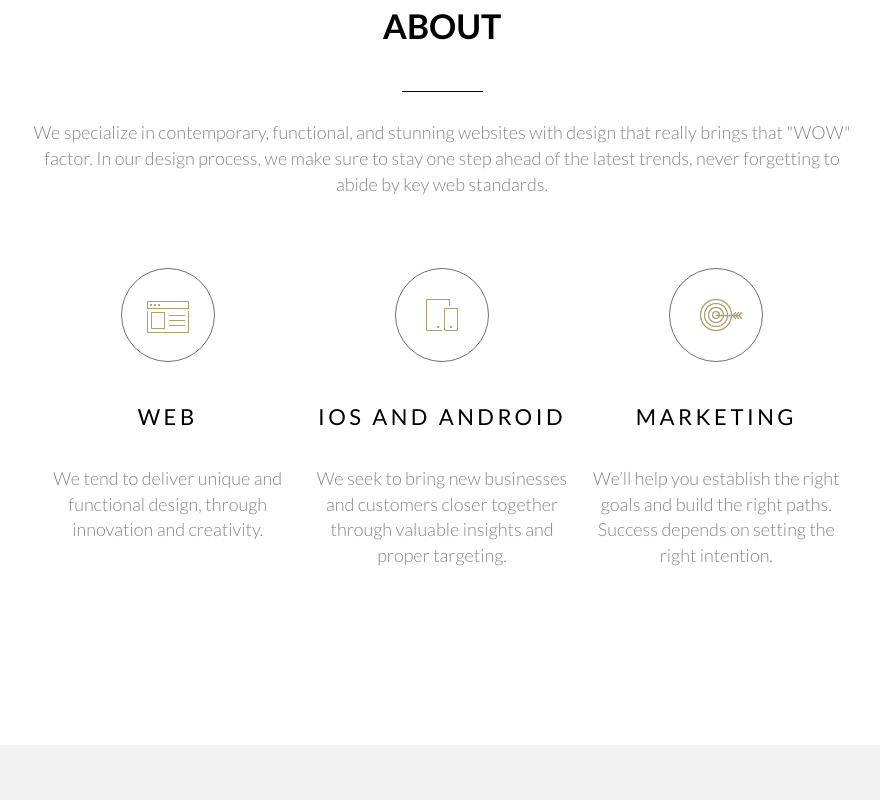
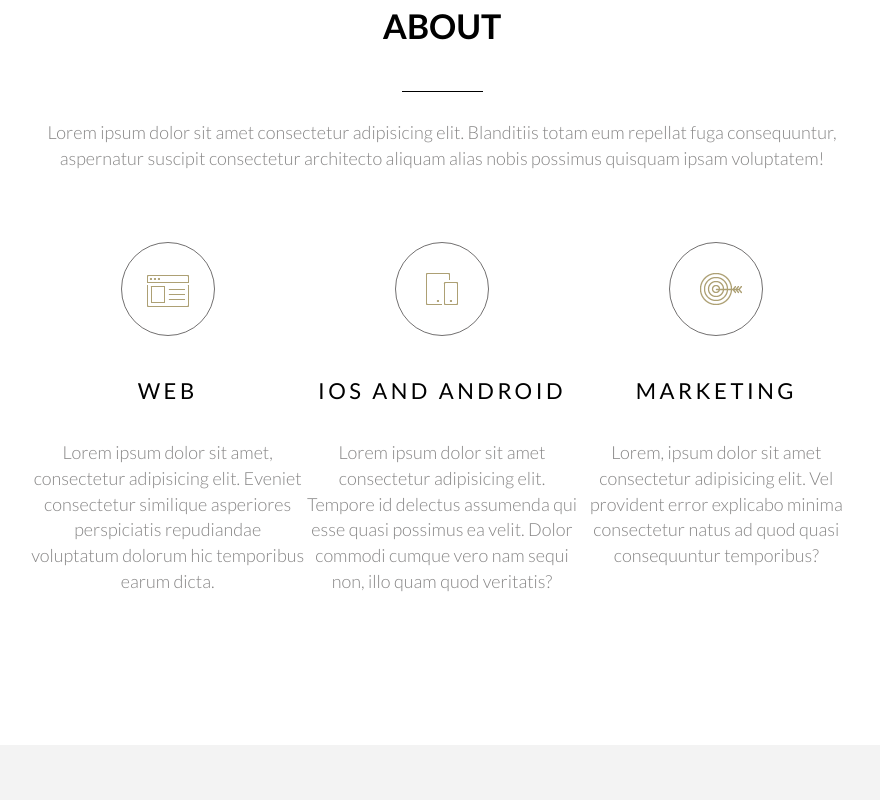
Before and after one commit to kolodidon/test_project_1, a plain HTML site: page index.html in a window 1280 px wide. Shown: the part 1260-2060 px from the top of the page, without its empty margins (198-1078 px from the left). Drawn offline with Linux system fonts and the light colour scheme.

Commit message:
Update index.html

```diff
--- a/index.html
+++ b/index.html
@@ -39,32 +39,31 @@
         <div class="about__flex-container">
             <div class="about__upper-flex-container">
                 <div class="about__title title">ABOUT</div>
-                <div class="title__text text">We specialize in contemporary, functional, and stunning websites with
-                    design that really brings that "WOW" factor.
-                    In our design process, we make sure to stay one step ahead of the latest trends,
-                    never forgetting to abide by key web standards.</div>
+                <div class="title__text text">Lorem ipsum dolor sit amet consectetur adipisicing elit. Blanditiis totam
+                    eum repellat fuga consequuntur, aspernatur suscipit consectetur architecto aliquam alias nobis
+                    possimus quisquam ipsam voluptatem!</div>
             </div>
             <div class="about__lower-flex-container">
                 <div class="about__column">
                     <div class="about__icon about__icon_web"><img src="img/WEB.png" alt=""></div>
                     <div class="about__description-title title">WEB</div>
-                    <div class="about__descritption-text text" class="text">We tend to deliver unique and
-                        functional design, through
-                        innovation and creativity.</div>
+                    <div class="about__descritption-text text" class="text">Lorem ipsum dolor sit amet, consectetur
+                        adipisicing elit. Eveniet consectetur similique asperiores perspiciatis repudiandae voluptatum
+                        dolorum hic temporibus earum dicta.</div>
                 </div>
                 <div class="about__column">
                     <div class="about__icon"><img src="img/iOS_and_Android.png" alt=""></div>
                     <div class="about__description-title title">iOS AND ANDROID</div>
-                    <div class="about__descritption-text text" class="text">We seek to bring new businesses and
-                        customers closer together through valuable
-                        insights and proper targeting.</div>
+                    <div class="about__descritption-text text" class="text">Lorem ipsum dolor sit amet consectetur
+                        adipisicing elit. Tempore id delectus assumenda qui esse quasi possimus ea velit. Dolor commodi
+                        cumque vero nam sequi non, illo quam quod veritatis?</div>
                 </div>
                 <div class="about__column">
                     <div class="about__icon"><img src="img/Marketing.png" alt=""></div>
                     <div class="about__description-title title">MARKETING</div>
-                    <div class="about__descritption-text text">We’ll help you establish the right goals
-                        and build the right paths. Success depends
-                        on setting the right intention.</div>
+                    <div class="about__descritption-text text">Lorem, ipsum dolor sit amet consectetur adipisicing elit.
+                        Vel provident error explicabo minima consectetur natus ad quod quasi consequuntur temporibus?
+                    </div>
                 </div>
             </div>
         </div>
@@ -127,16 +126,16 @@
                     </div>
                 </div>
                 <div class="contact__lower-right-flex-container">
-                    <p class="text">Have an idea for a project? Just looking to explore and see the possibilities? I'm
-                        here to help.
+                    <p class="text">Lorem ipsum dolor sit amet consectetur adipisicing elit. Praesentium neque assumenda
+                        voluptatibus incidunt quae dolores.
                     </p>
-                    <b>Postma Elena</b>
+                    <b>Pyosa Pyosa</b>
                     <div class="contact__contacts">
                         <div class="contact__icon-container">
                             <div class="contact__icon"><img src="img/iconfinder_Facebook_194929.png" alt="#"></div>
                             <div class="contact__icon"><img src="img/iconfinder_LinkedIn_194920.png" alt="#"></div>
                         </div>
-                        <p class="email">e-mail: postma.elena@gmail.com</p>
+                        <p class="email">e-mail: www.teteva@yandex.ru</p>
                     </div>
                 </div>
             </div>
@@ -153,7 +152,7 @@
                 <div class="footer__navigation-button"><a href="#">Linkedin</a></div>
                 <div class="footer__navigation-button"><a href="#">Contact</a></div>
             </div>
-            <div class="footer__copyright">© 2015. All Rights Reserved.</div>
+            <div class="footer__copyright">© 2020. Made by PYOSA.</div>
         </div>
     </div>
 </body>
```
